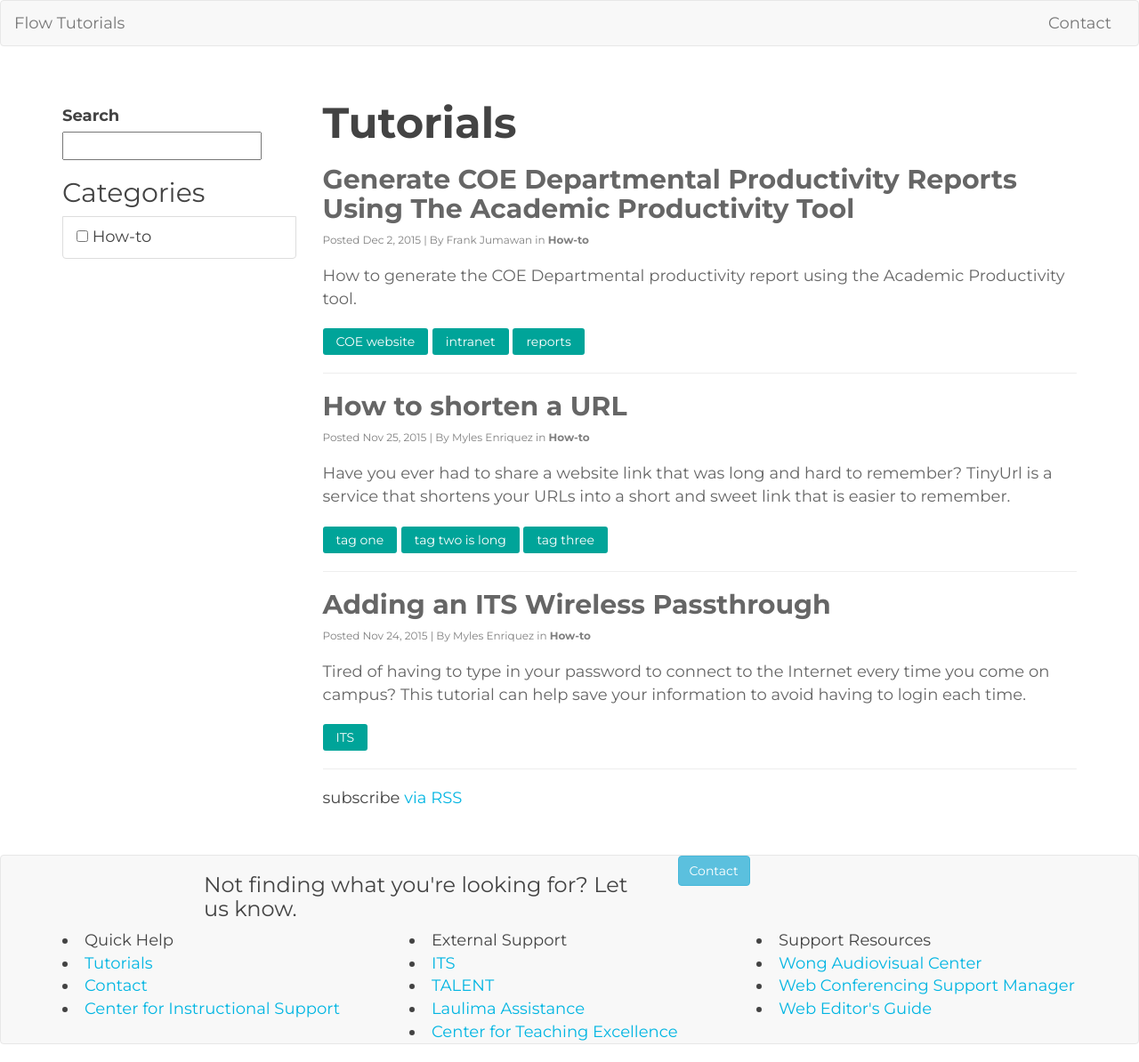
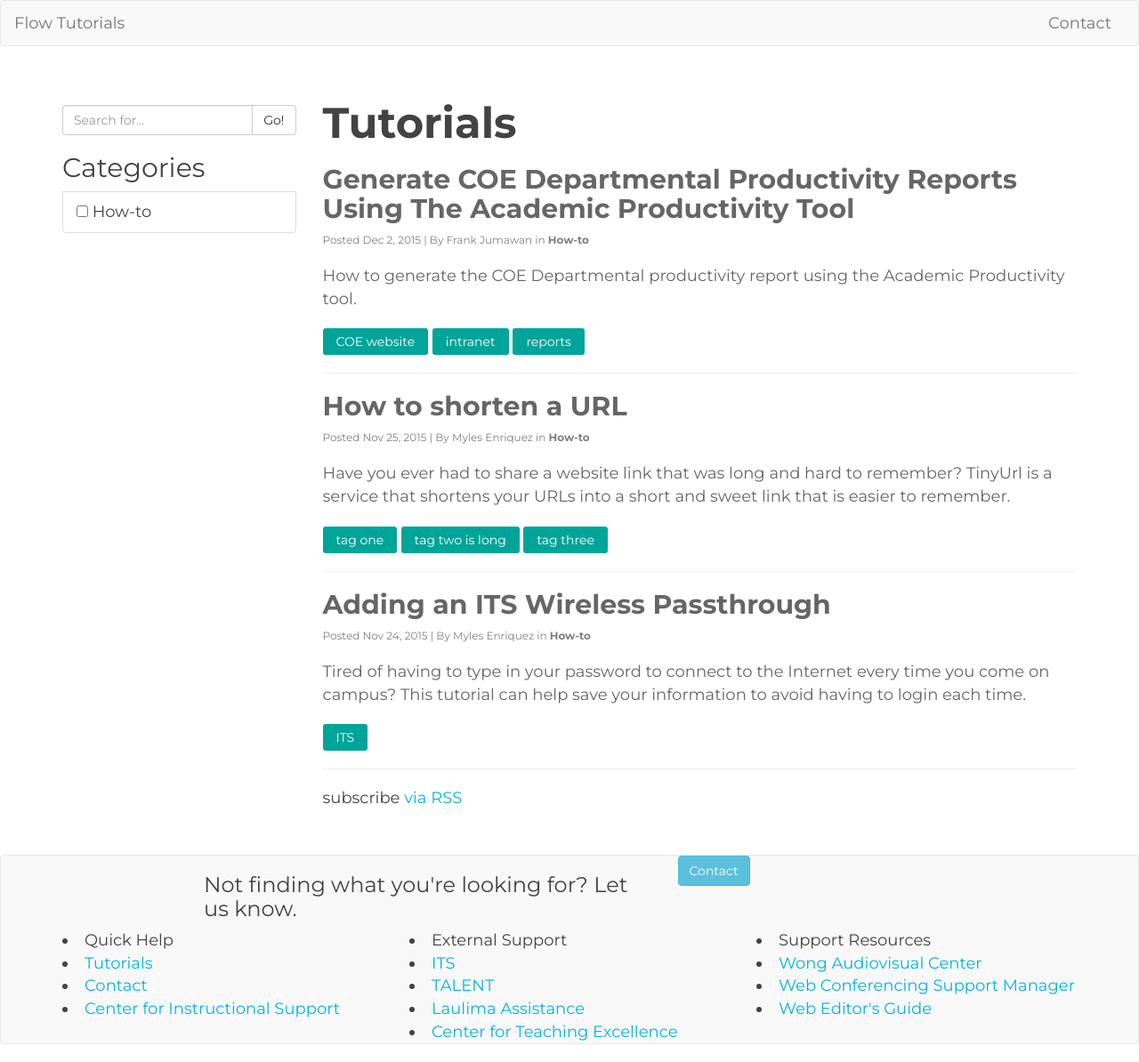
Before and after one commit to uhm-coe/assist, a Jekyll site: the page built from index.html, in a window 1280 px wide. Shown: the whole page at 89% size. Built offline with Jekyll 4.4.1, drawn with Linux system fonts in a browser that asks for light colours; the list of posts is cut into pages by our own code.

Commit message:
removed sidebar in includes, updated bootstrap search

```diff
--- a/_layouts/default.html
+++ b/_layouts/default.html
@@ -7,7 +7,9 @@
 
     {% include header.html %}
 
-        {{ content }}
+  <!-- <div class="content col-md-offset-2"> -->
+    {{ content }}
+  <!-- </div> -->
 
     {% include footer.html %}
 
--- a/_layouts/page.html
+++ b/_layouts/page.html
@@ -15,16 +15,12 @@ layout: default
     <div class="row">
       <div class="sidebar col-md-3">
         <br />
-        <!-- <form action="get" id="site_search"> -->
-          <label for="search_box">Search</label><input type="text" id="search_box" autocomplete="off" />
-          <!-- <input type="submit" value="search"> -->
-        <!-- </form> -->
-        <!-- <div class="input-group">
-          <input type="text" class="form-control" placeholder="Search for..." />
+        <div class="input-group">
+          <input type="text" class="form-control" id="search_box" autocomplete="off" placeholder="Search for..." />
           <span class="input-group-btn">
             <button class="btn btn-default" type="button">Go!</button>
           </span>
-        </div> -->
+        </div>
 
         <ul id="search_results"></ul>
         <ul class="list-group">
--- a/assets/js/custom.js
+++ b/assets/js/custom.js
@@ -41,7 +41,6 @@ jQuery(function() {
         // Iterate over the results
         results.forEach(function(result) {
           var item = loaded_data[result.ref];
-          // console.log(loaded_data[result.ref]);
 
           // Build a snippet of HTML for this result
           var appendString = '<li><a href="' + item.url + '">' + item.title + '</a></li>';
```
